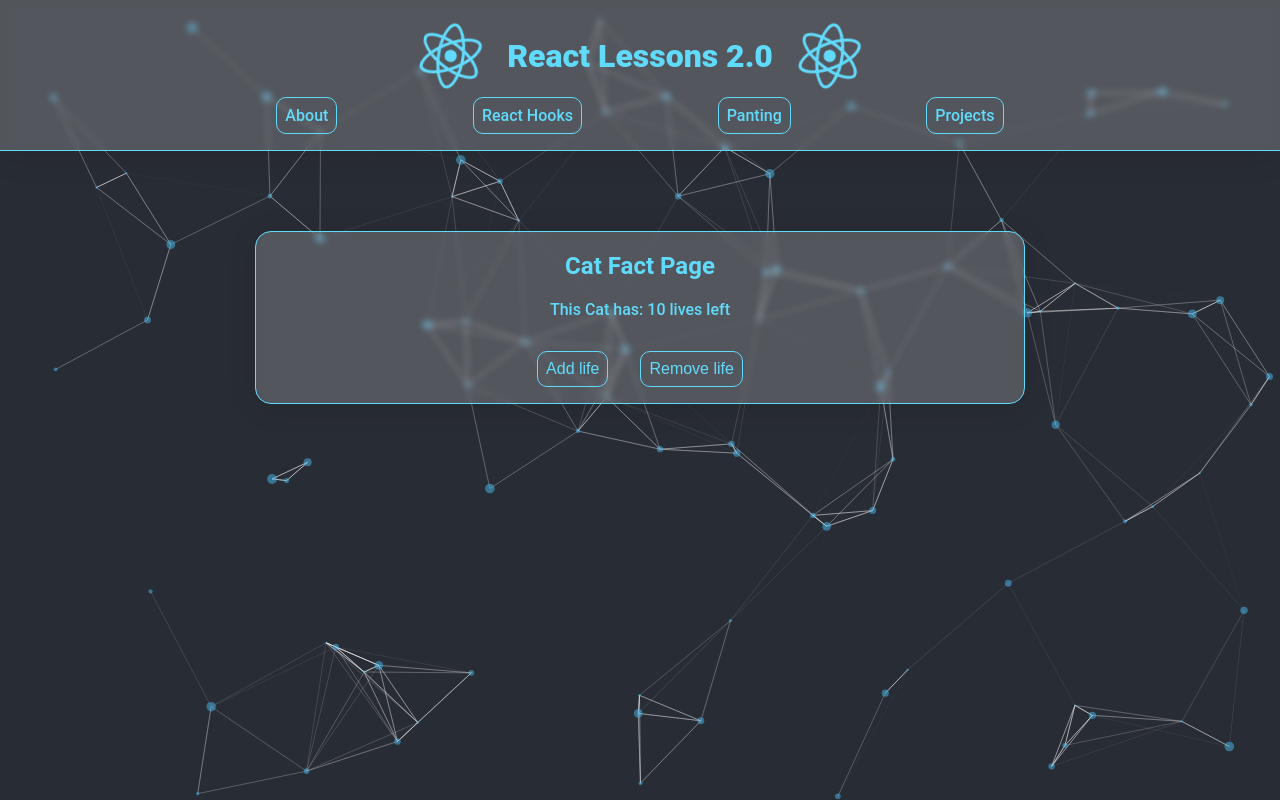
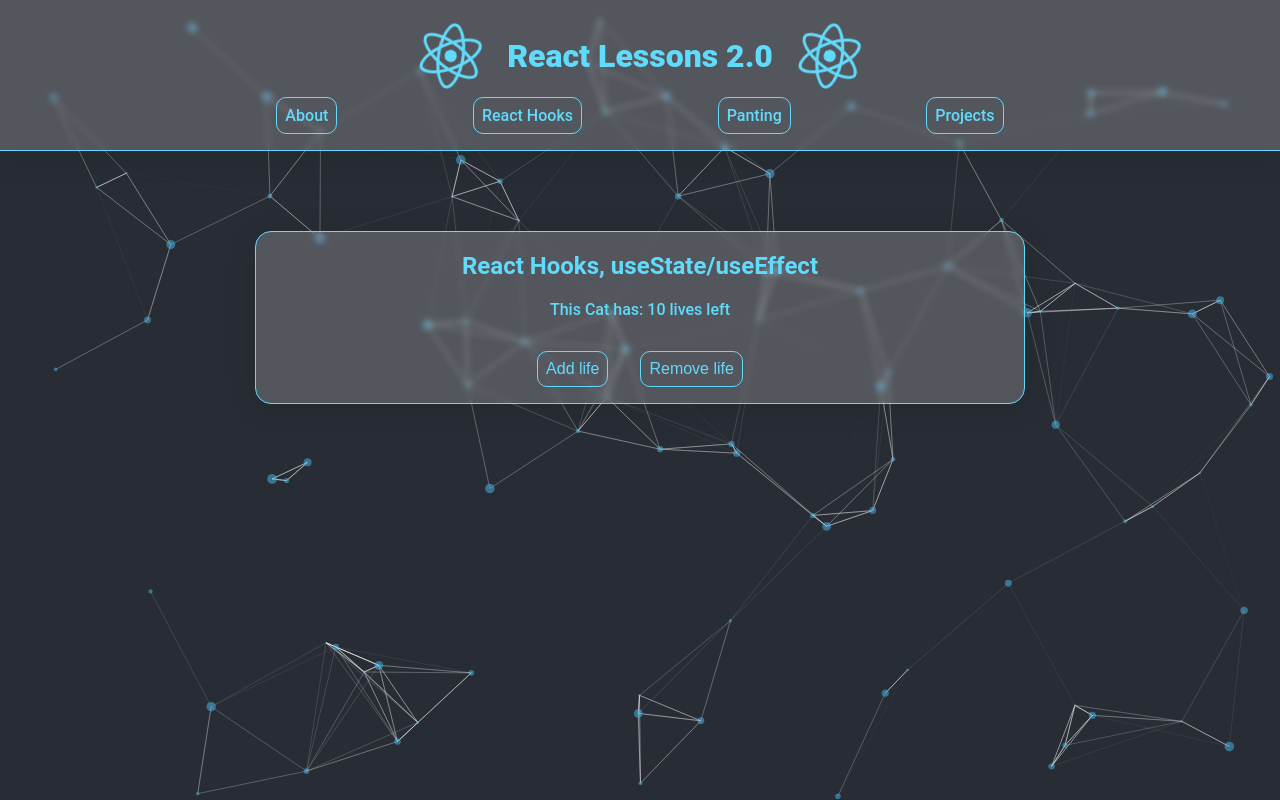
Before and after one commit to OysteinKoder/react_lessons_2.0, a React (Create React App) app: page /#/cat-facts in a window 1280 px wide. Built offline with nearby package versions, Linux system fonts and the light colour scheme; the HTML template or start-up script is replaced by a standard one.

Commit message:
changed h2 on hooks page

```diff
--- a/src/pages/landingPage/CatFactsPage.js
+++ b/src/pages/landingPage/CatFactsPage.js
@@ -24,7 +24,7 @@ const CatFactPage = () => {
   }, []);
   return (
     <StyledMain>
-      <h2>Cat Fact Page</h2>
+      <h2>React Hooks, useState/useEffect</h2>
       <article>
         <p>This Cat has: {catLives} lives left</p>
         <StyledButton onClick={addLives}>Add life</StyledButton>
```
